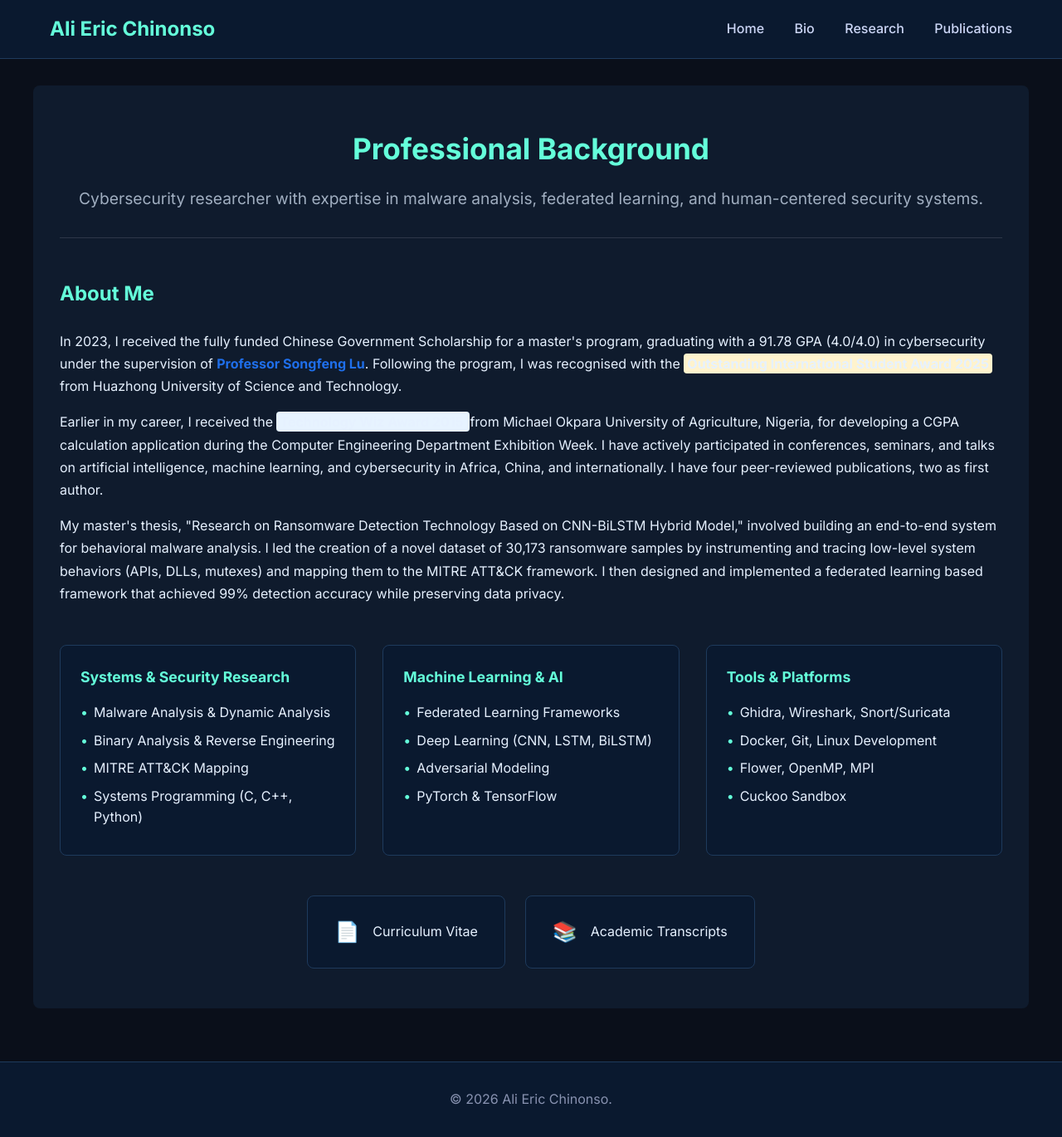
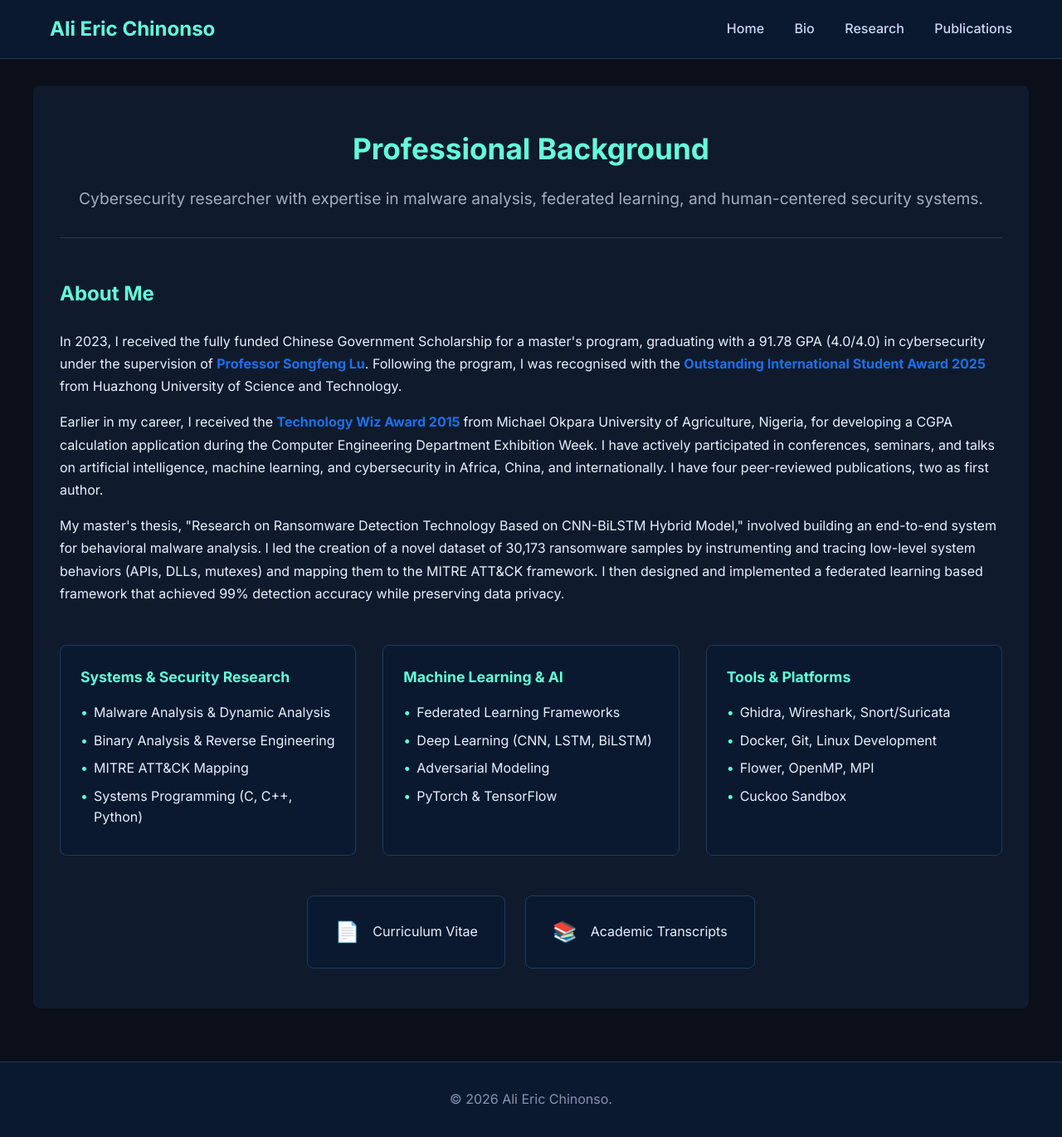
Before and after one commit to EmpireNetwork123/EmpireNetwork123.github.io, a Jekyll site: the page built from bio.md, in a window 1280 px wide and 1370 px high. Shown: the whole window at 83% size. Built offline with Jekyll 4.4.1, drawn with Linux system fonts in a browser that asks for light colours.

Commit message:
Revise bio with scholarship and thesis information
Updated biography to include recent academic achievements and research details.

```diff
--- a/bio.md
+++ b/bio.md
@@ -12,21 +12,24 @@ permalink: /bio/
 <div class="bio-content">
   <div class="bio-section">
     <h3>About Me</h3>
-    <p>
+<p>
 In 2023, I received the fully funded Chinese Government Scholarship for a master's program, graduating with a 91.78 GPA (4.0/4.0) in cybersecurity under the supervision of
 <a href="#" style="font-weight:600; color:#1f6feb; text-decoration:none;">Professor Songfeng Lu</a>.
 Following the program, I was recognised with the
-<span style="background-color:#fff3cd; font-weight:600; padding:2px 4px; border-radius:4px;">
+<span style="font-weight:600; color:#1f6feb;">
 Outstanding International Student Award 2025
 </span>
-from Huazhong University of Science and Technology.</p>
+from Huazhong University of Science and Technology.
+</p>
+
 <p>
 Earlier in my career, I received the
-<span style="background-color:#e7f3ff; font-weight:600; padding:2px 4px; border-radius:4px;">
+<span style="font-weight:600; color:#1f6feb;">
 Technology Wiz Award 2015
 </span>
 from Michael Okpara University of Agriculture, Nigeria, for developing a CGPA calculation application during the Computer Engineering Department Exhibition Week. I have actively participated in conferences, seminars, and talks on artificial intelligence, machine learning, and cybersecurity in Africa, China, and internationally. I have four peer-reviewed publications, two as first author.
 </p>
+
 <p>
 My master's thesis, "Research on Ransomware Detection Technology Based on CNN-BiLSTM Hybrid Model," involved building an end-to-end system for behavioral malware analysis. I led the creation of a novel dataset of 30,173 ransomware samples by instrumenting and tracing low-level system behaviors (APIs, DLLs, mutexes) and mapping them to the MITRE ATT&CK framework. I then designed and implemented a federated learning based framework that achieved 99% detection accuracy while preserving data privacy.</p>
   </div>
```
